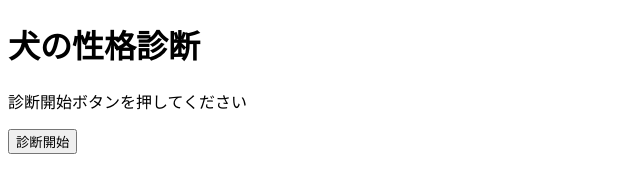
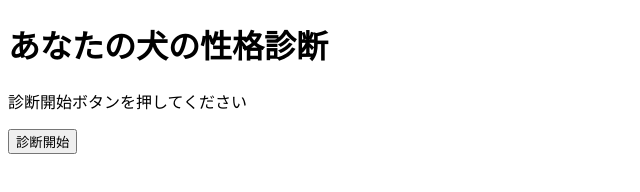
Before and after one commit to k9web-dept/dog-diag, a plain HTML site: page index.html in a window 1280 px wide. Shown: the whole page, without its empty margins (0-640 px from the left). Drawn offline with Linux system fonts and the light colour scheme.

Commit message:
Update 2508172019

```diff
--- a/index.html
+++ b/index.html
@@ -7,7 +7,7 @@
   <script src="https://static.line-scdn.net/liff/2.22.2/sdk.js"></script>
 </head>
 <body>
-  <h1>犬の性格診断</h1>
+  <h1>あなたの犬の性格診断</h1>
   <p>診断開始ボタンを押してください</p>
   <button onclick="startDiagnosis()">診断開始</button>
 
```
